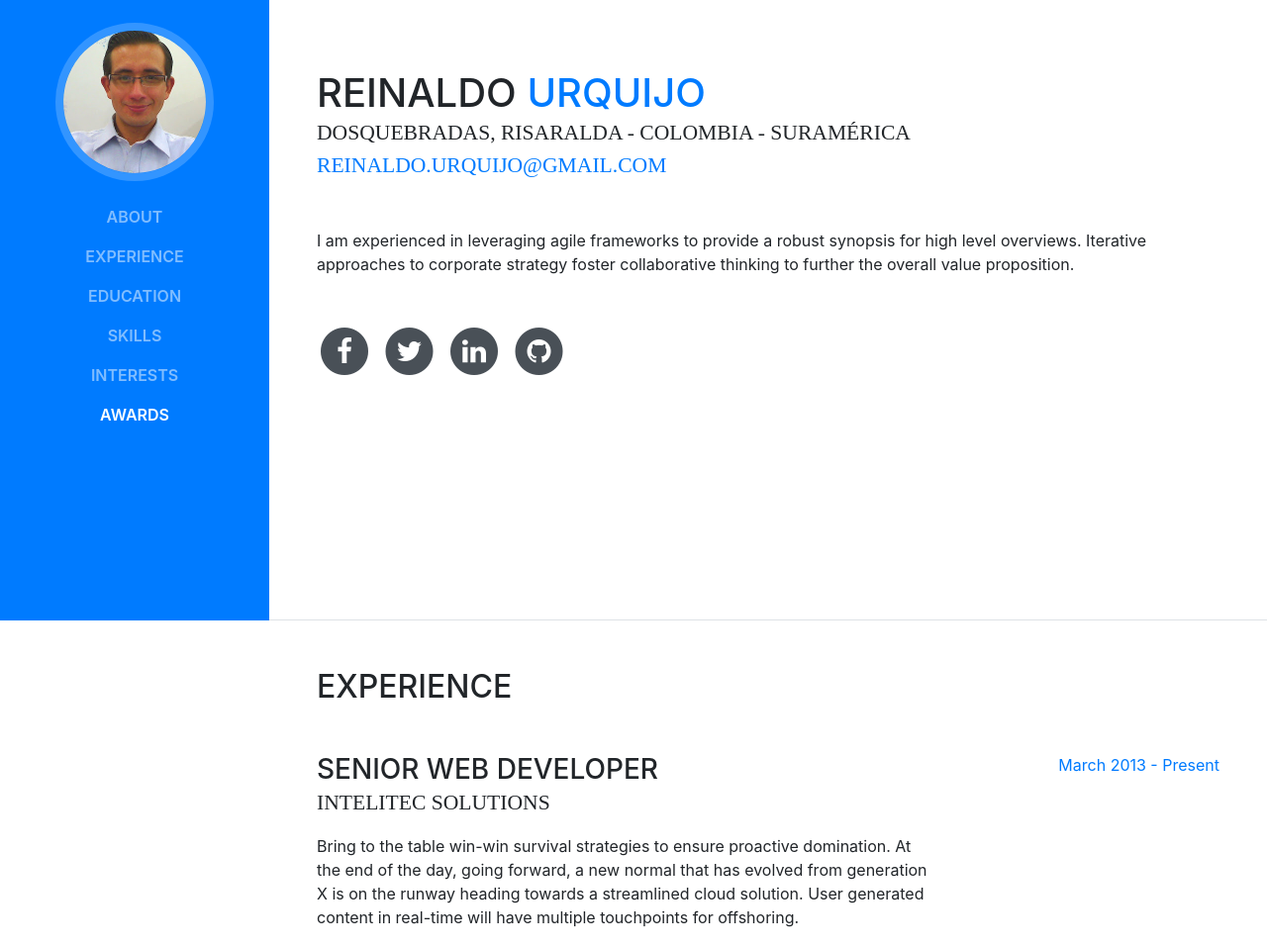
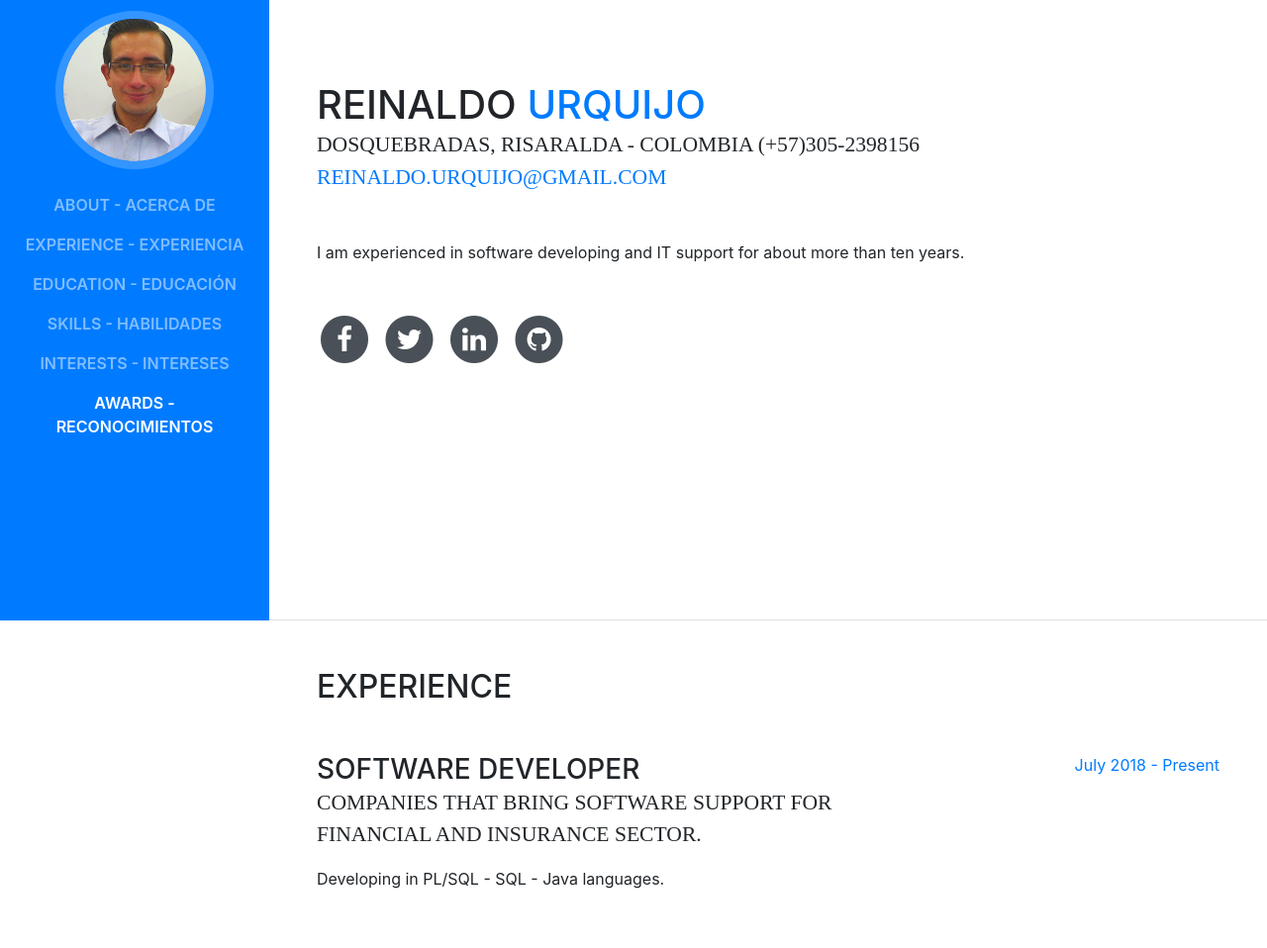
Before and after one commit to reenurya-hub/reenurya-hub.github.io, a website with bundled scripts: page index.html in a window 1280 px wide. Shown: the part 173-1131 px from the top of the page at 99% size. Built offline with nearby package versions, Linux system fonts and the light colour scheme; a web font is replaced by a local one.

Commit message:
Update index.html

```diff
--- a/index.html
+++ b/index.html
@@ -40,22 +40,22 @@
       <div class="collapse navbar-collapse" id="navbarSupportedContent">
         <ul class="navbar-nav">
           <li class="nav-item">
-            <a class="nav-link js-scroll-trigger" href="#about">About</a>
+            <a class="nav-link js-scroll-trigger" href="#about">About - Acerca de</a>
           </li>
           <li class="nav-item">
-            <a class="nav-link js-scroll-trigger" href="#experience">Experience</a>
+            <a class="nav-link js-scroll-trigger" href="#experience">Experience - Experiencia</a>
           </li>
           <li class="nav-item">
-            <a class="nav-link js-scroll-trigger" href="#education">Education</a>
+            <a class="nav-link js-scroll-trigger" href="#education">Education - Educación</a>
           </li>
           <li class="nav-item">
-            <a class="nav-link js-scroll-trigger" href="#skills">Skills</a>
+            <a class="nav-link js-scroll-trigger" href="#skills">Skills - Habilidades</a>
           </li>
           <li class="nav-item">
-            <a class="nav-link js-scroll-trigger" href="#interests">Interests</a>
+            <a class="nav-link js-scroll-trigger" href="#interests">Interests - Intereses</a>
           </li>
           <li class="nav-item">
-            <a class="nav-link js-scroll-trigger" href="#awards">Awards</a>
+            <a class="nav-link js-scroll-trigger" href="#awards">Awards - Reconocimientos</a>
           </li>
         </ul>
       </div>
@@ -68,10 +68,10 @@
           <h1 class="mb-0">Reinaldo
             <span class="text-primary">Urquijo</span>
           </h1>
-          <div class="subheading mb-5">Dosquebradas, Risaralda - Colombia - Suramérica
+          <div class="subheading mb-5">Dosquebradas, Risaralda - Colombia (+57)305-2398156
             <a href="mailto:name@email.com">reinaldo.urquijo@gmail.com</a>
           </div>
-          <p class="mb-5">I am experienced in leveraging agile frameworks to provide a robust synopsis for high level overviews. Iterative approaches to corporate strategy foster collaborative thinking to further the overall value proposition.</p>
+          <p class="mb-5">I am experienced in software developing and IT support for about more than ten years.</p>
           <ul class="list-inline list-social-icons mb-0">
             <li class="list-inline-item">
               <a href="#">
@@ -115,12 +115,12 @@
 
           <div class="resume-item d-flex flex-column flex-md-row mb-5">
             <div class="resume-content mr-auto">
-              <h3 class="mb-0">Senior Web Developer</h3>
-              <div class="subheading mb-3">Intelitec Solutions</div>
-              <p>Bring to the table win-win survival strategies to ensure proactive domination. At the end of the day, going forward, a new normal that has evolved from generation X is on the runway heading towards a streamlined cloud solution. User generated content in real-time will have multiple touchpoints for offshoring.</p>
+              <h3 class="mb-0">Software Developer</h3>
+              <div class="subheading mb-3">Companies that bring software support for financial and insurance sector.</div>
+              <p>Developing in PL/SQL - SQL - Java languages.</p>
             </div>
             <div class="resume-date text-md-right">
-              <span class="text-primary">March 2013 - Present</span>
+              <span class="text-primary">July 2018 - Present</span>
             </div>
           </div>
 
```
